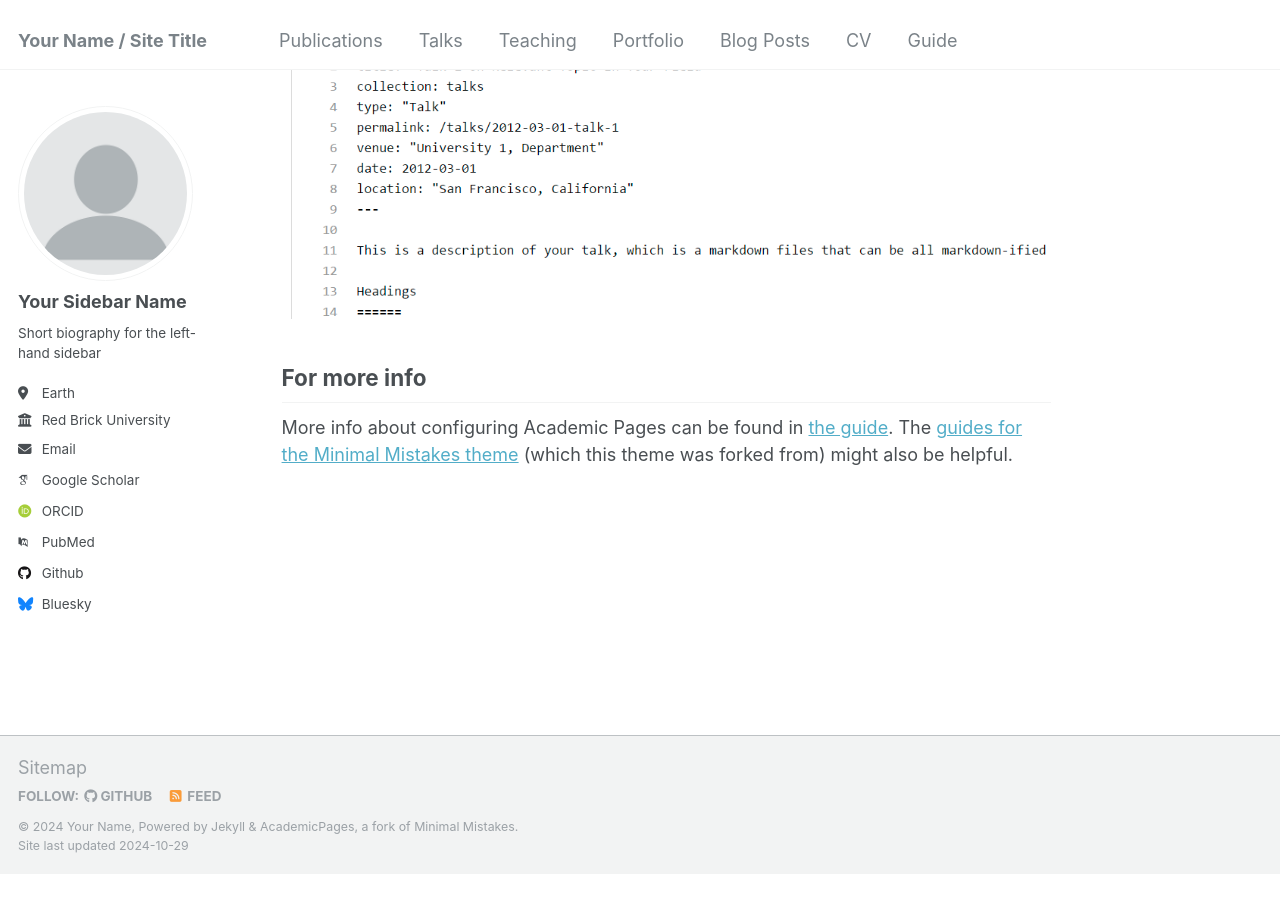
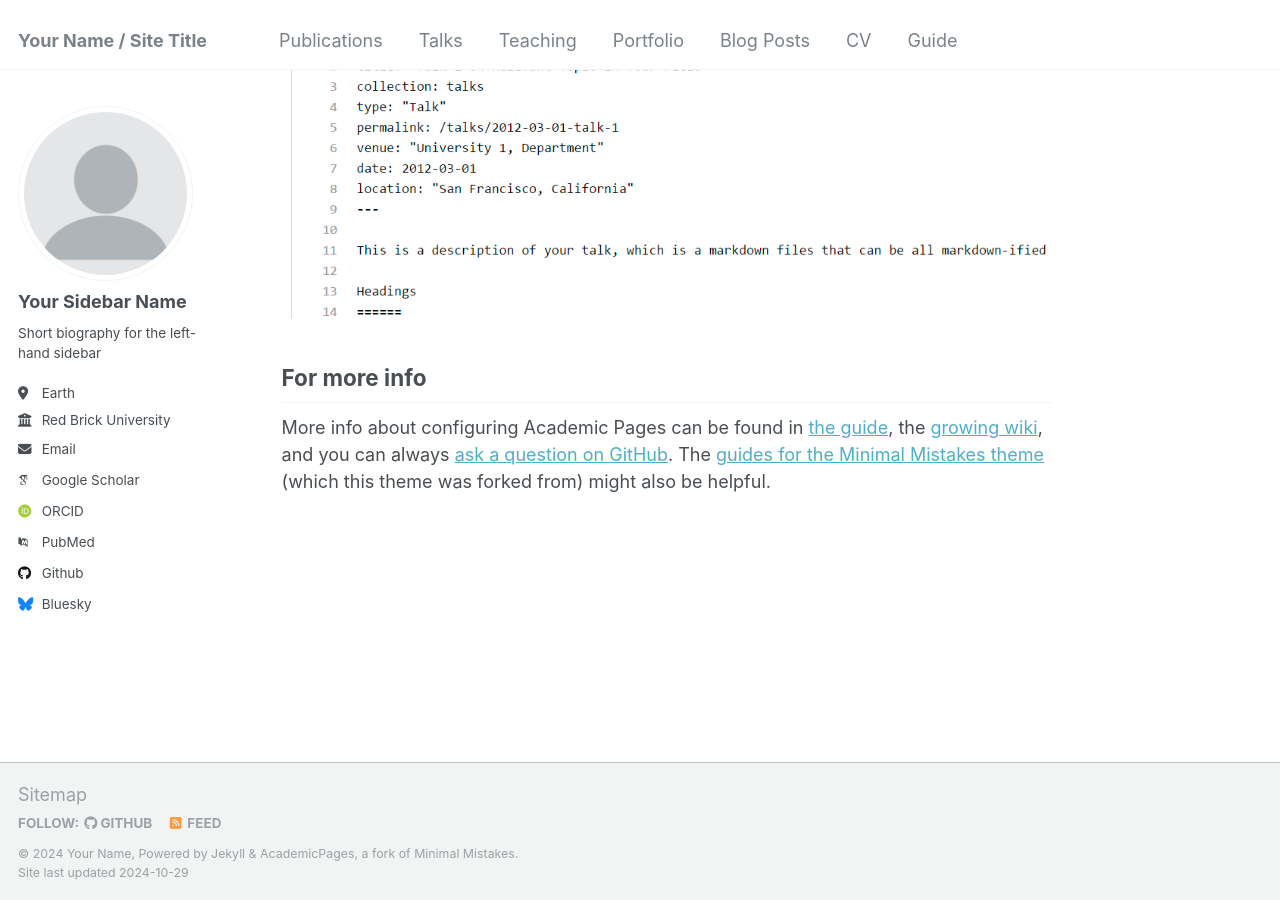
Before and after one commit to bjauregui/bjauregui.github.io, a Jekyll site: the page built from _pages/about.md, in a window 1280 px wide and 900 px high, scrolled down 2643 px. Built offline with Jekyll 4.4.1, drawn with Linux system fonts in a browser that asks for light colours; some web fonts are replaced; before the commit the page ends 3516 px from its top, so only the background shows below that.

Commit message:
Additional pointers for help

```diff
--- a/_pages/about.md
+++ b/_pages/about.md
@@ -46,4 +46,4 @@ Example: editing a markdown file for a talk
 
 For more info
 ------
-More info about configuring Academic Pages can be found in [the guide](https://academicpages.github.io/markdown/). The [guides for the Minimal Mistakes theme](https://mmistakes.github.io/minimal-mistakes/docs/configuration/) (which this theme was forked from) might also be helpful.
+More info about configuring Academic Pages can be found in [the guide](https://academicpages.github.io/markdown/), the [growing wiki](https://github.com/academicpages/academicpages.github.io/wiki), and you can always [ask a question on GitHub](https://github.com/academicpages/academicpages.github.io/discussions). The [guides for the Minimal Mistakes theme](https://mmistakes.github.io/minimal-mistakes/docs/configuration/) (which this theme was forked from) might also be helpful.
```
